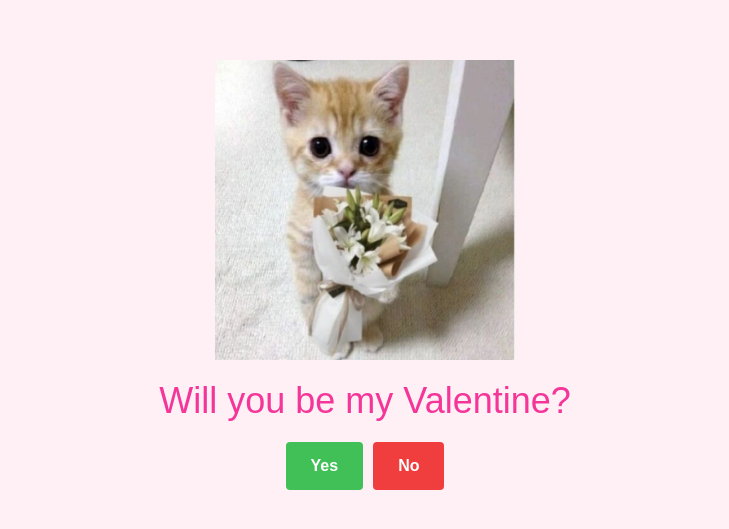
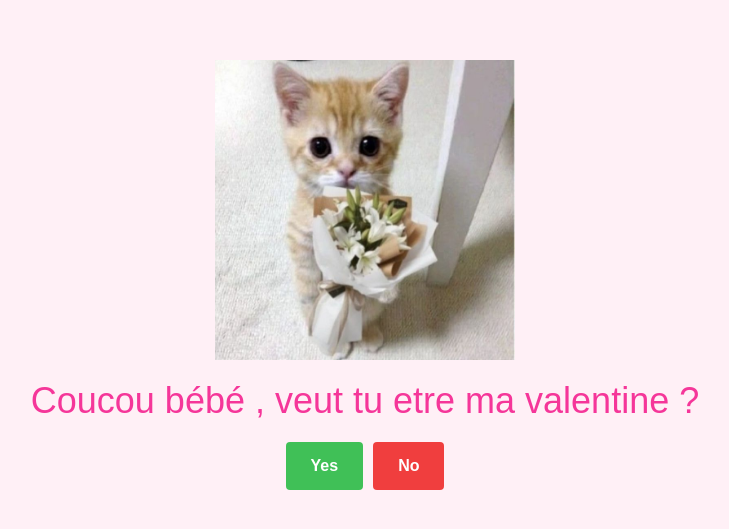
Before and after one commit to Bebert73/valentine-bebert2, a plain HTML site: page index.html in a window 1280 px wide. Shown: the part 125-654 px from the top of the page, without its empty margins (275-1004 px from the left). Drawn offline with Linux system fonts and the light colour scheme; a web font is replaced by a local one.

Commit message:
Update index.html

```diff
--- a/index.html
+++ b/index.html
@@ -15,7 +15,7 @@
   <body>
     <main class="container">
       <img class="cat-img" src="img/cat-0.jpg" alt="Picture of a cat" />
-      <p class="title">Will you be my Valentine?</p>
+      <p class="title">Coucou bébé , veut tu etre ma valentine ?</p>
       <div class="buttons">
         <button type="button" class="btn btn--yes">Yes</button>
         <button type="button" class="btn btn--no">No</button>
```
